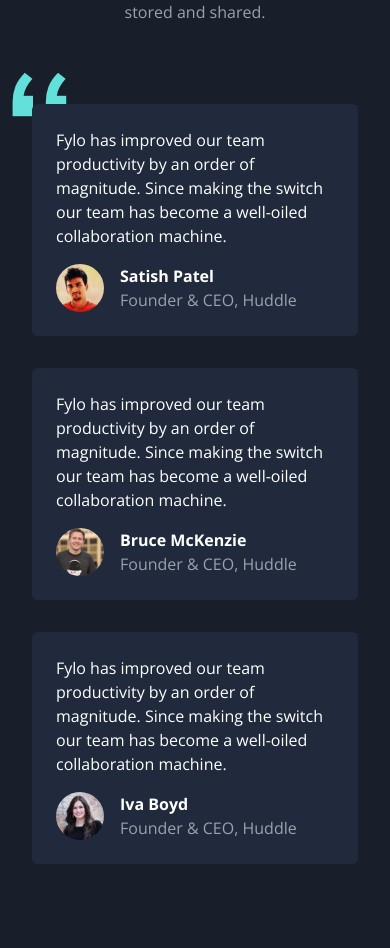
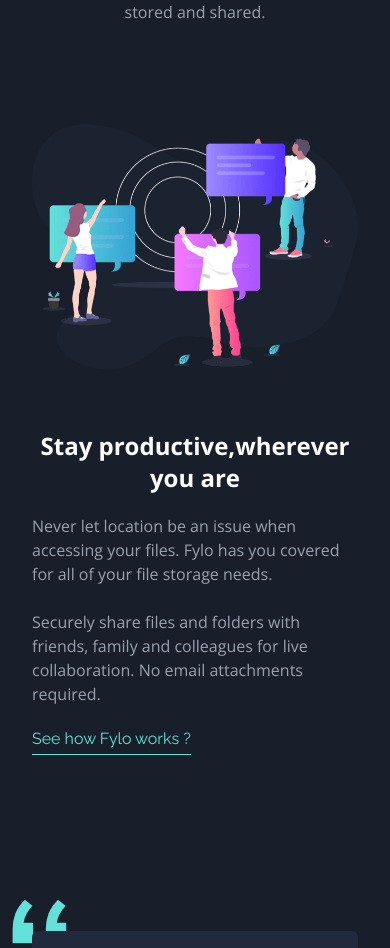
Before and after one commit to Friendlesso/Fylo-Landing-Page, a React (Vite) app: page / in a window 390 px wide. Shown: the part 1042-1990 px from the top of the page. Before the commit the page ends 1938 px from the top, so only its background shows below. Built offline with nearby package versions, Linux system fonts and the light colour scheme.

Commit message:
Finished the ValueProposition Section and its Mobile Styling

```diff
--- a/index.html
+++ b/index.html
@@ -1,13 +1,17 @@
 <!doctype html>
 <html lang="en">
+
 <head>
   <meta charset="UTF-8" />
   <link rel="icon" type="image/svg+xml" href="/favicon.png" />
   <meta name="viewport" content="width=device-width, initial-scale=1.0" />
+  <link rel="stylesheet" href="https://cdnjs.cloudflare.com/ajax/libs/font-awesome/6.5.1/css/all.min.css" />
   <title>landing-page</title>
 </head>
+
 <body>
   <div id="root"></div>
   <script type="module" src="/src/main.tsx"></script>
 </body>
+
 </html>
--- /dev/null
+++ b/src/components/ValueProposition/ValueProposition.tsx
@@ -0,0 +1,15 @@
+import ValuePropositionContent from "./ValuePropositionContent"
+import ValuePropositionImg from "./ValuePropositionImg"
+import ValuePropositionLink from "./ValuePropositionLink"
+
+export default function ValueProposition() {
+  return (
+    <section className="flex gap-15 md:flex-row flex-col items-center my-25">
+      <ValuePropositionImg />
+      <div className="flex flex-col gap-5">
+        <ValuePropositionContent />
+        <ValuePropositionLink />
+      </div>
+    </section>
+  )
+}
--- /dev/null
+++ b/src/components/ValueProposition/ValuePropositionContent.tsx
@@ -0,0 +1,17 @@
+export default function ValuePropositionContent() {
+  return (
+    <div className="flex flex-col gap-5">
+      <h2 className="text-white lg:text-4xl md:text-3xl text-2xl font-bold md:text-left text-center">
+        Stay productive,
+        <br className="md:block hidden" />
+        wherever you are
+      </h2>
+      <p className="text-gray-400 max-w-lg">
+        Never let location be an issue when accessing your files. Fylo has you covered for all of your file storage needs.
+        <br />
+        <br />
+        Securely share files and folders with friends, family and colleagues for live collaboration. No email attachments required.
+      </p>
+    </div>
+  )
+}
--- /dev/null
+++ b/src/components/ValueProposition/ValuePropositionImg.tsx
@@ -0,0 +1,10 @@
+import ProductivImg from '../../assets/images/illustration-stay-productive.png';
+
+
+export default function ValuePropositionImg() {
+ return (
+      <div>
+        <img src={ProductivImg} alt="" />
+      </div>
+ )
+}
--- /dev/null
+++ b/src/components/ValueProposition/ValuePropositionLink.tsx
@@ -0,0 +1,14 @@
+import Link from "../ui/Link";
+
+export default function ValuePropositionLink() {
+  return (
+    <div>
+      <Link
+        href="/"
+        className="text-(--teal-text-color) underline underline-offset-10"
+      >
+        See how Fylo works ?
+      </Link>
+    </div>
+  )
+}
--- a/src/components/ui/Link.tsx
+++ b/src/components/ui/Link.tsx
@@ -1,7 +1,9 @@
+import type { ReactNode } from "react";
+
 type LinkProps = {
   href: string;
   className: string;
-  children: string;
+  children: ReactNode;
 }
 
 export default function Link({
--- a/src/index.css
+++ b/src/index.css
@@ -5,6 +5,8 @@
 :root {
   --main-bg-color: hsl(218, 28%, 13%);
   --quotes-bg-color: hsl(219, 30%, 18%);
+
+  --teal-text-color: hsl(176, 68%, 64%);
 }
 
 body {
--- a/src/pages/HomePage.tsx
+++ b/src/pages/HomePage.tsx
@@ -1,10 +1,12 @@
 import FeaturesList from "../components/FeaturesList/FeaturesList";
 import QuotesList from "../components/QuotesList/QuotesList";
+import ValueProposition from "../components/ValueProposition/ValueProposition";
 
 export default function HomePage() {
   return (
     <main className="flex flex-col items-center">
       <FeaturesList />
+      <ValueProposition />
       <QuotesList />
     </main>
   )
```
Also changed, not shown: src/assets/images/illustration-stay-productive.png (added). Lines whose indentation alone changed are shown as unchanged.
